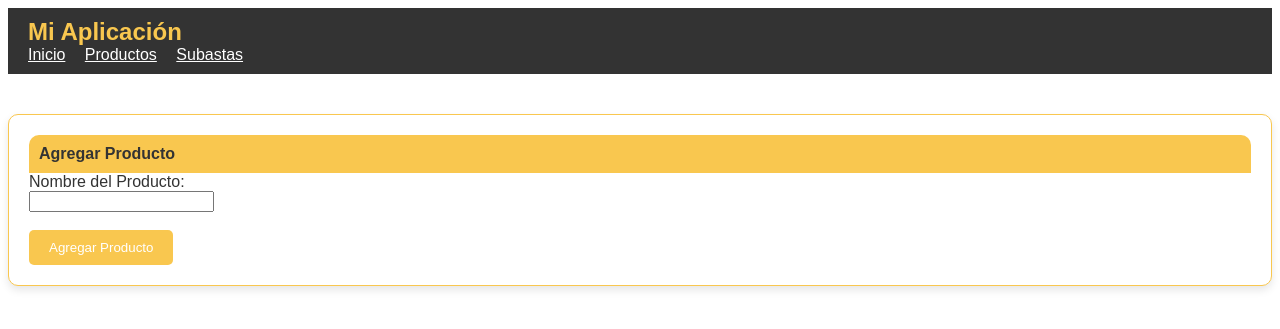
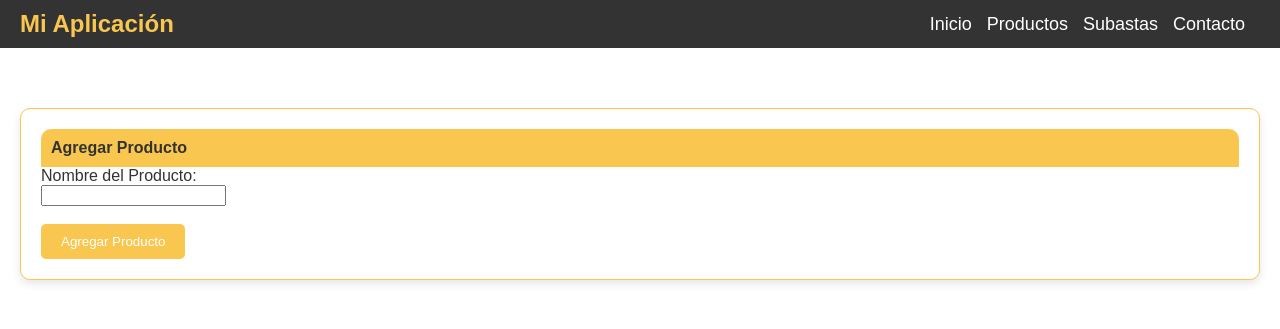
Before and after one commit to vdgutierrez/ntn-p2, a Flask app: page /subastador/agregar-producto in a window 1280 px wide. Shown: the top 329 px of the page. Run offline with Flask 3, Linux system fonts and the light colour scheme.

Commit message:
Update agregar_producto.html

```diff
--- a/templates/subastador/agregar_producto.html
+++ b/templates/subastador/agregar_producto.html
@@ -9,16 +9,23 @@
             font-family: 'Poppins', sans-serif;
             background-color: #fff;
             color: #333;
+            margin: 0;
+            padding: 0;
         }
 
         .navbar {
             background-color: #333; /* Color gris oscuro */
             padding: 10px 20px;
+            display: flex;
+            justify-content: space-between;
+            align-items: center;
         }
 
         .navbar a {
             color: #fff; /* Texto en blanco */
             margin-right: 15px;
+            text-decoration: none;
+            font-size: 18px;
         }
 
         .navbar-brand {
@@ -31,8 +38,13 @@
             color: #f9c74f; /* Hover amarillo */
         }
 
+        .navbar-links {
+            display: flex;
+        }
+
         .container {
             margin-top: 40px;
+            padding: 20px;
         }
 
         .card {
@@ -88,9 +100,12 @@
 
     <nav class="navbar">
         <div class="navbar-brand">Mi Aplicación</div>
-        <a href="#">Inicio</a>
-        <a href="#">Productos</a>
-        <a href="#">Subastas</a>
+        <div class="navbar-links">
+            <a href="#">Inicio</a>
+            <a href="#">Productos</a>
+            <a href="#">Subastas</a>
+            <a href="#">Contacto</a>
+        </div>
     </nav>
 
     <div class="container">
```
